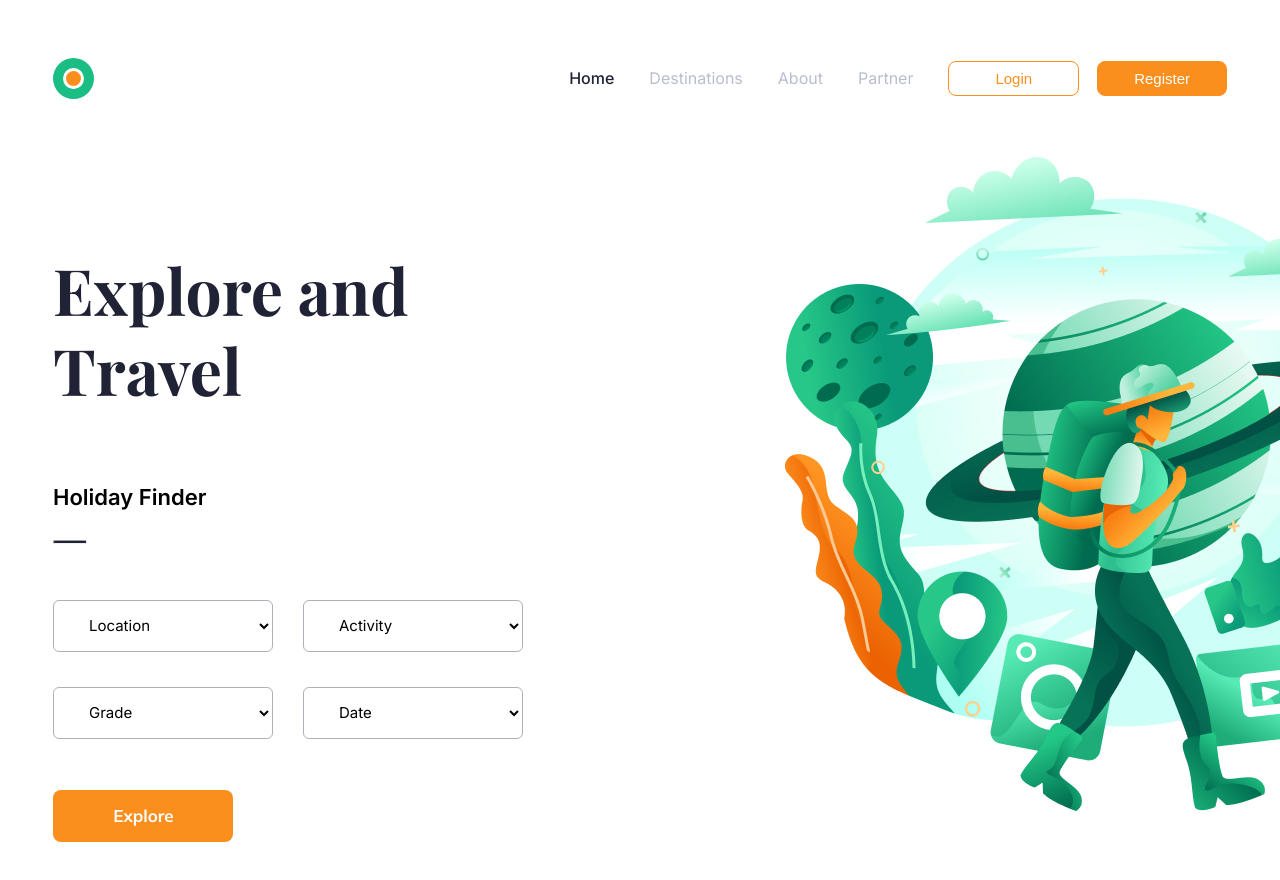
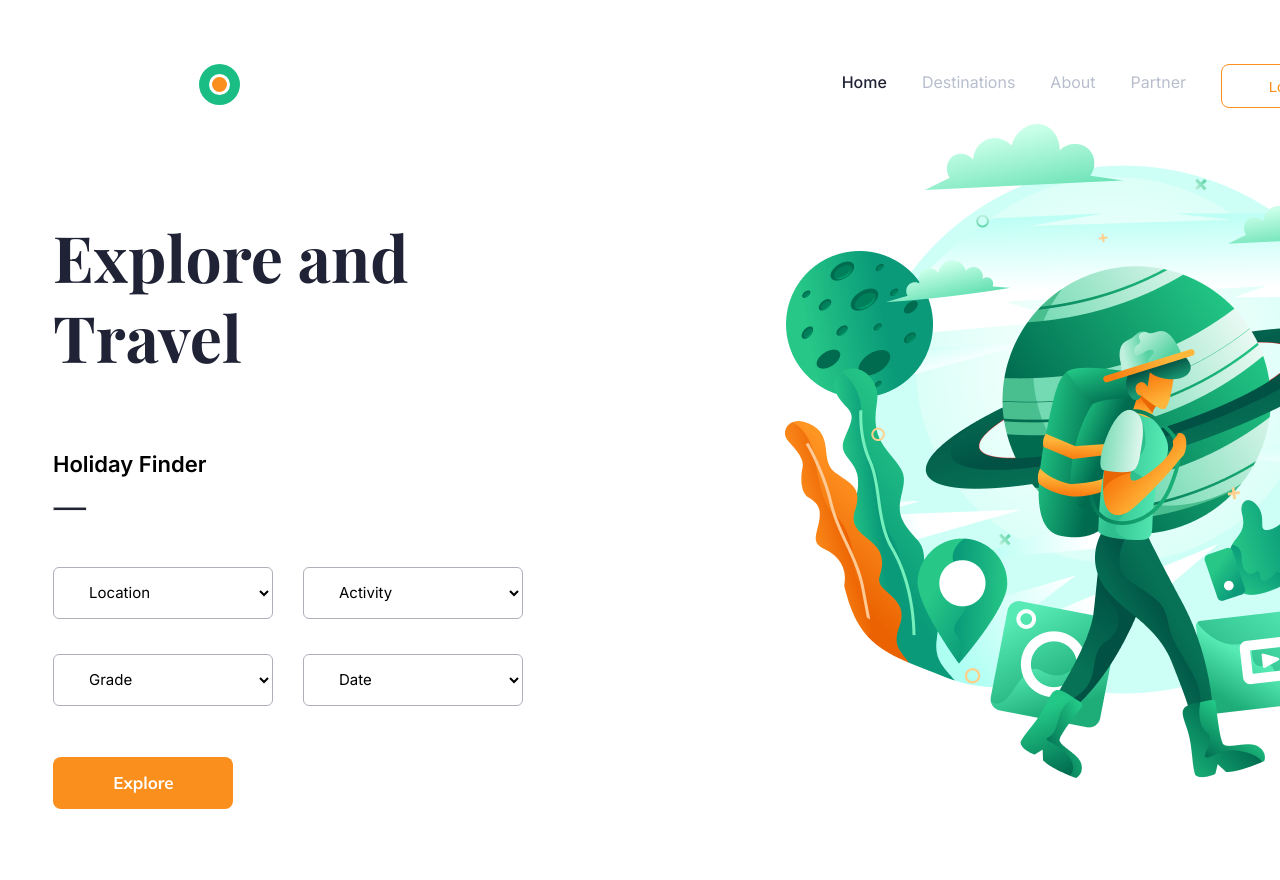
Before and after one commit to eynlanzer/thousand-sunny, a React (Create React App) app: page / in a window 1280 px wide. Shown: the top 880 px of the page. Built offline with nearby package versions, Linux system fonts and the light colour scheme.

Commit message:
header reviewed

```diff
--- a/src/App.js
+++ b/src/App.js
@@ -5,7 +5,7 @@ import Footer from './comps/Footer'
 
 const App = () => {
   return (
-    <div className="container">
+    <div className="App">
       <Header />
       <Finder />
       <Footer />
--- a/src/scss/_config.scss
+++ b/src/scss/_config.scss
@@ -13,7 +13,7 @@ body{
    font-family: 'Inter';
 }
 
-.container{
-   max-width: 1600px;
-   margin: 0 auto;
-}
+// .container{
+//    max-width: 1600px;
+//    margin: 0 auto;
+// }
--- a/src/scss/_header.scss
+++ b/src/scss/_header.scss
@@ -7,13 +7,13 @@
   display: flex;
   align-items: center;
   justify-content: space-between;
-  margin: 45px;
-  // margin-bottom: 30px;
-  max-width: 1330px;
+  margin: 35px 105px 0 80px;
+  width: 1415px;
 
   &__btn{
     display: flex;
     gap: 18px;
+    margin-top: 8px;
     &__white{
       background-color: #fff;
       color: var(--orange);
@@ -33,6 +33,7 @@
     align-items: center;
     gap: 35px;
     list-style: none;
+    margin-top: 21px;
     &__item a {
       color: var(--light-gray);
       font-weight: 400;
--- a/src/scss/_logo.scss
+++ b/src/scss/_logo.scss
@@ -3,6 +3,8 @@
   border-radius: 50%;
   height: 41px;
   width: 41px;
+  margin-top: 10px;
+  margin-left: 111px;
   position: relative;
 
   &__orange{
--- a/src/scss/_mixins.scss
+++ b/src/scss/_mixins.scss
@@ -3,4 +3,6 @@
   border-radius: 8px;
   font-size: 15px;
   font-weight: 500;
+  height: 44px;
+  width: 132px;
 }
```
